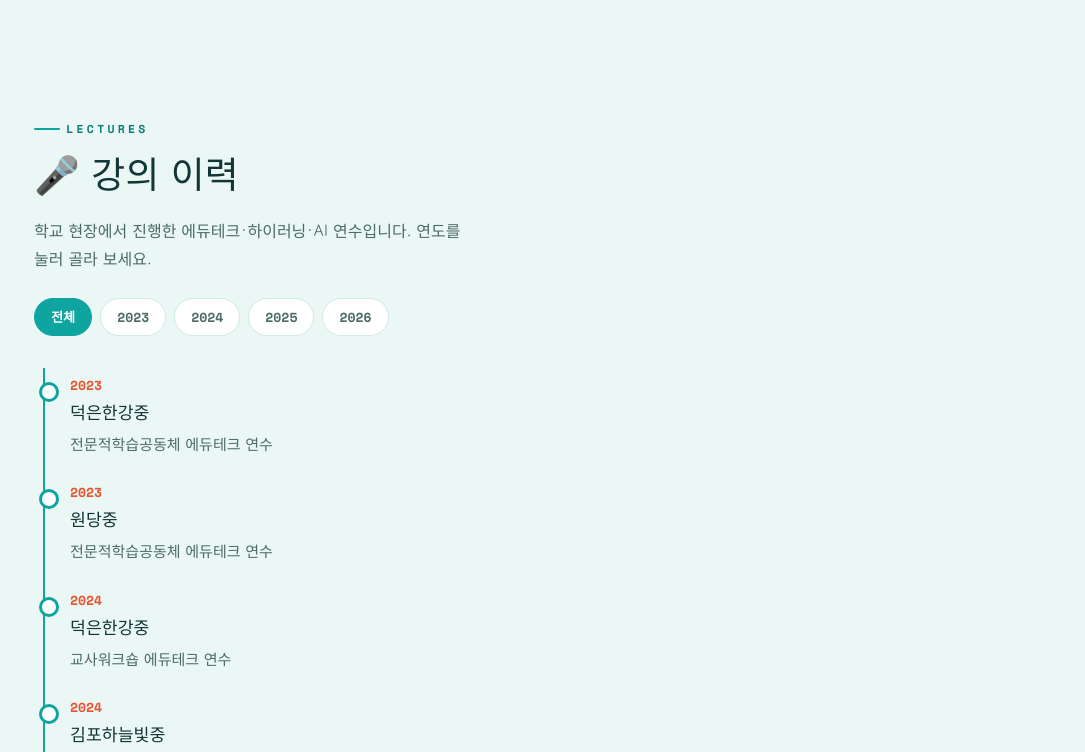
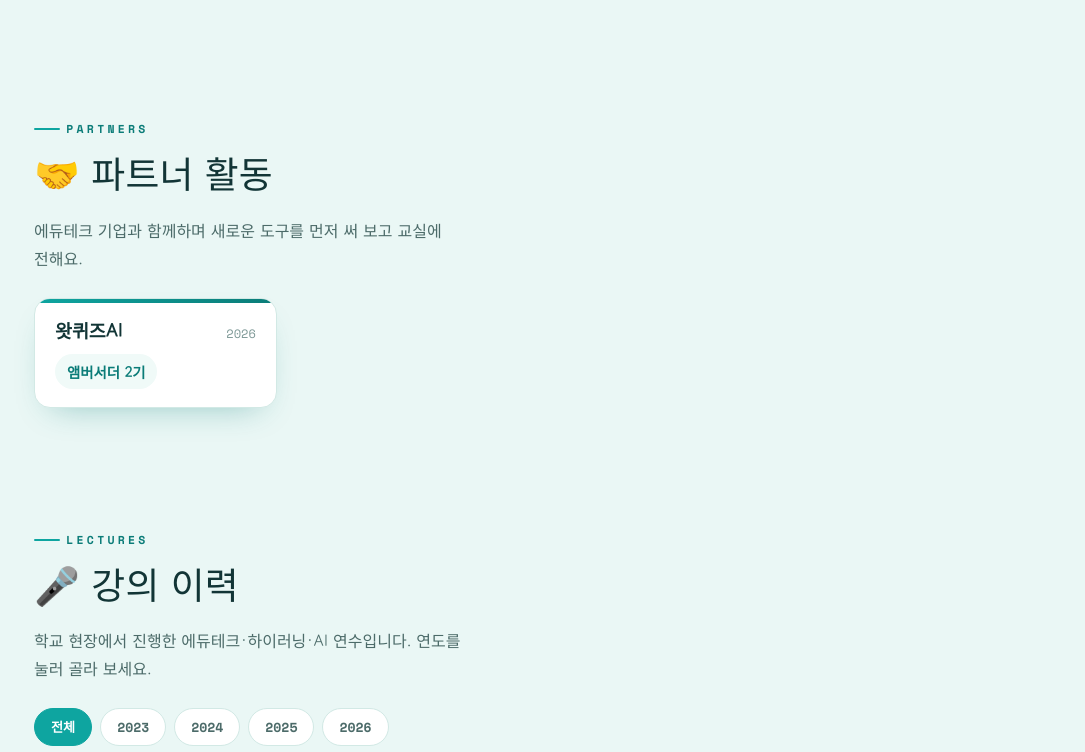
Before and after one commit to haedalt/haedal-portfolio, a website: page index.html in a window 1280 px wide. Shown: the part 2048-2800 px from the top of the page, without its empty margins (96-1181 px from the left). Drawn offline with nearby package versions, Linux system fonts and the light colour scheme.

Commit message:
Add files via upload

```diff
--- a/index.html
+++ b/index.html
@@ -269,6 +269,21 @@
   .group .t{font-size:1rem}
   .group .yy{margin-left:auto;font-family:"Space Mono",monospace;font-size:.76rem;color:var(--ink-faint);flex:none}
 
+  /* partners */
+  .partners{display:grid;grid-template-columns:repeat(auto-fill,minmax(240px,1fr));gap:16px}
+  .partner{
+    position:relative;background:var(--surface);border:1px solid var(--line);
+    border-radius:16px;padding:20px 20px 18px;box-shadow:var(--card-shadow);overflow:hidden;
+  }
+  .partner::before{content:"";position:absolute;inset:0 0 auto 0;height:4px;
+    background:linear-gradient(90deg,var(--aqua),var(--aqua-deep))}
+  .partner .pt-top{display:flex;align-items:baseline;justify-content:space-between;gap:10px}
+  .partner .pt-name{font-weight:800;font-size:1.15rem;line-height:1.3}
+  .partner .pt-yr{font-family:"Space Mono",monospace;font-size:.76rem;color:var(--ink-faint);flex:none}
+  .partner .pt-role{display:inline-block;margin-top:10px;padding:5px 12px;border-radius:999px;
+    background:var(--surface-2);color:var(--aqua-deep);font-size:.9rem;font-weight:600}
+  .partners-empty{color:var(--ink-faint)}
+
   /* timeline */
   .filters{display:flex;flex-wrap:wrap;gap:8px;margin-bottom:26px}
   .filt{
@@ -339,6 +354,7 @@
     <nav class="nav" aria-label="섹션">
       <a href="#awards">수상</a>
       <a href="#roles">선도교사</a>
+      <a href="#partners">파트너</a>
       <a href="#lectures">강의</a>
       <a href="#tools">에듀테크</a>
       <a href="#contact" class="hide-sm">협업 요청</a>
@@ -474,6 +490,22 @@
     </div>
   </section>
 
+  <!-- partners -->
+  <section id="partners">
+    <div class="wrap">
+      <div class="sec-head">
+        <span class="eyebrow">Partners</span>
+        <h2>🤝 파트너 활동</h2>
+        <p>에듀테크 기업과 함께하며 새로운 도구를 먼저 써 보고 교실에 전해요.</p>
+      </div>
+      <div class="partners">
+        <!-- NOTION:PARTNERS:START (노션 연동이 자동으로 채우는 영역) -->
+        <article class="partner"><div class="pt-top"><span class="pt-name">왓퀴즈AI</span><span class="pt-yr">2026</span></div><span class="pt-role">앰버서더 2기</span></article>
+        <!-- NOTION:PARTNERS:END -->
+      </div>
+    </div>
+  </section>
+
   <!-- lectures timeline -->
   <section id="lectures">
     <div class="wrap">
```
